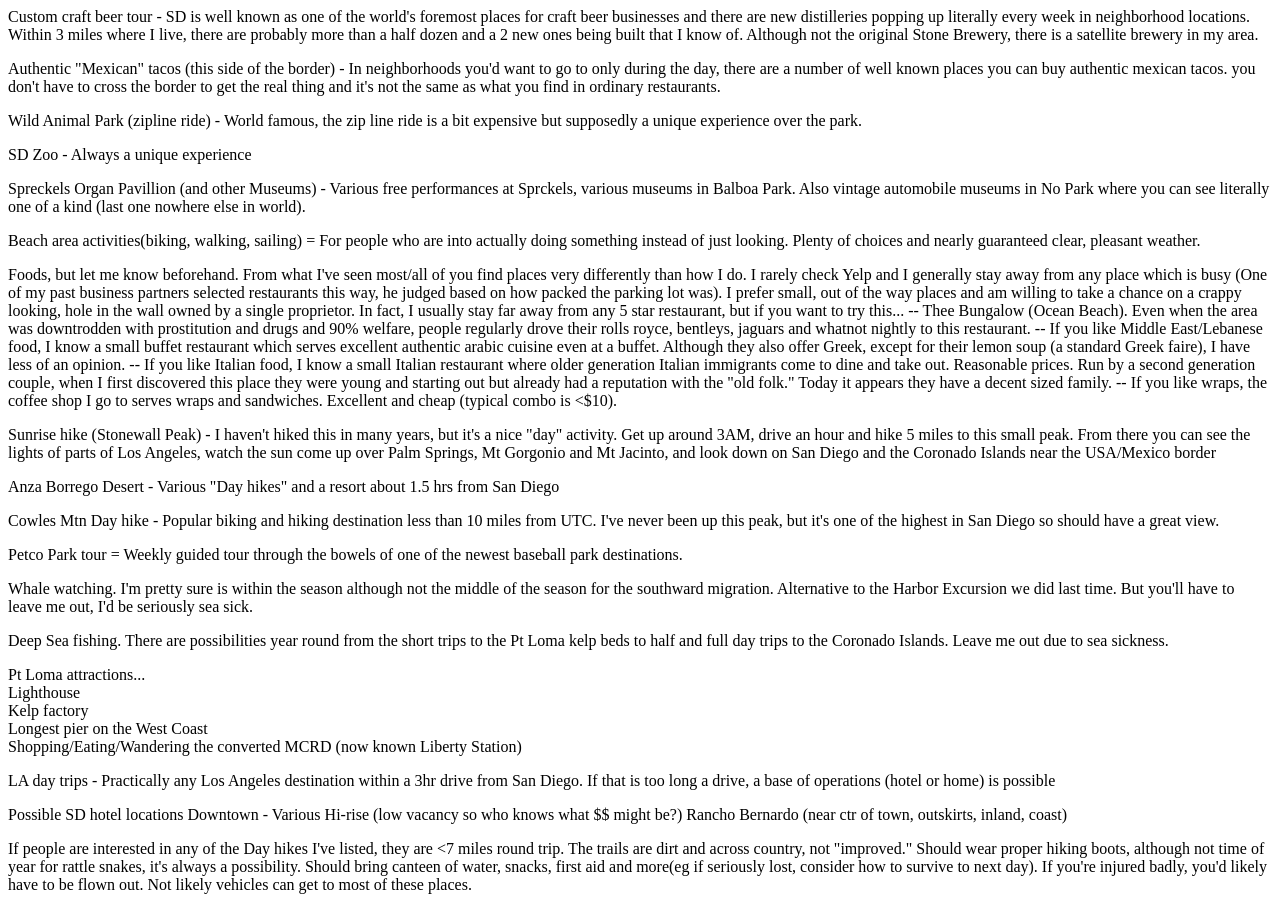
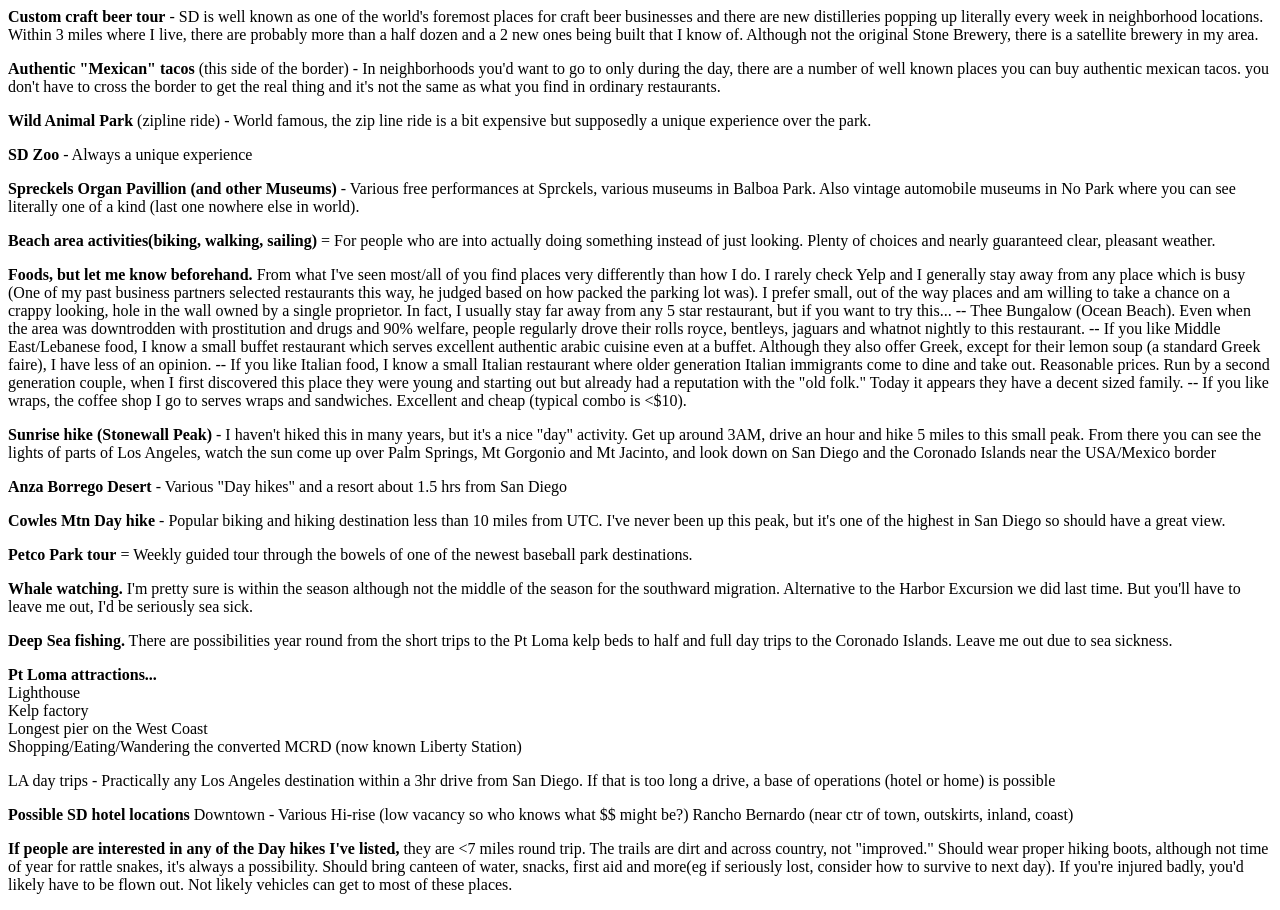
Before and after one commit to putztzu/San_Diego_Public_Attractions, a plain HTML site: page index.html in a window 1280 px wide. Drawn offline with Linux system fonts and the light colour scheme.

Commit message:
Bold headline of attraction

```diff
--- a/index.html
+++ b/index.html
@@ -2,37 +2,37 @@
 <head>
 </head>
 <body>
-Custom craft beer tour - SD is well known as one of the world's foremost places for craft beer businesses and there are new distilleries popping up literally every week in neighborhood locations. Within 3 miles where I live, there are probably more than a half dozen and a 2 new ones being built that I know of. Although not the original Stone Brewery, there is a satellite brewery in my area.
+<b>Custom craft beer tour</b> - SD is well known as one of the world's foremost places for craft beer businesses and there are new distilleries popping up literally every week in neighborhood locations. Within 3 miles where I live, there are probably more than a half dozen and a 2 new ones being built that I know of. Although not the original Stone Brewery, there is a satellite brewery in my area.
 <p>
-Authentic "Mexican" tacos (this side of the border) - In neighborhoods you'd want to go to only during the day, there are a number of well known places you can buy authentic mexican tacos. you don't have to cross the border to get the real thing and it's not the same as what you find in ordinary restaurants.
+<b>Authentic "Mexican" tacos</b> (this side of the border) - In neighborhoods you'd want to go to only during the day, there are a number of well known places you can buy authentic mexican tacos. you don't have to cross the border to get the real thing and it's not the same as what you find in ordinary restaurants.
 <p>
-Wild Animal Park (zipline ride) - World famous, the zip line ride is a bit expensive but supposedly a unique experience over the park.
+<b>Wild Animal Park</b> (zipline ride) - World famous, the zip line ride is a bit expensive but supposedly a unique experience over the park.
 <p>
-SD Zoo - Always a unique experience
+<b>SD Zoo</b> - Always a unique experience
 <p>
-Spreckels Organ Pavillion (and other Museums) - Various free performances at Sprckels, various museums in Balboa Park. Also vintage automobile museums in No Park where you can see literally one of a kind (last one nowhere else in world).
+<b>Spreckels Organ Pavillion (and other Museums)</b> - Various free performances at Sprckels, various museums in Balboa Park. Also vintage automobile museums in No Park where you can see literally one of a kind (last one nowhere else in world).
 <p>
-Beach area activities(biking, walking, sailing) = For people who are into actually doing something instead of just looking. Plenty of choices and nearly guaranteed clear, pleasant weather.
+<b>Beach area activities(biking, walking, sailing)</b> = For people who are into actually doing something instead of just looking. Plenty of choices and nearly guaranteed clear, pleasant weather.
 <p>
-Foods, but let me know beforehand. From what I've seen most/all of you find places very differently than how I do. I rarely check Yelp and I generally stay away from any place which is busy (One of my past business partners selected restaurants this way, he judged based on how packed the parking lot was). I prefer small, out of the way places and am willing to take a chance on a crappy looking, hole in the wall owned by a single proprietor.  In fact, I usually stay far away from any 5 star restaurant, but if you want to try this...
+<b>Foods, but let me know beforehand.</b> From what I've seen most/all of you find places very differently than how I do. I rarely check Yelp and I generally stay away from any place which is busy (One of my past business partners selected restaurants this way, he judged based on how packed the parking lot was). I prefer small, out of the way places and am willing to take a chance on a crappy looking, hole in the wall owned by a single proprietor.  In fact, I usually stay far away from any 5 star restaurant, but if you want to try this...
 -- Thee Bungalow (Ocean Beach). Even when the area was downtrodden with prostitution and drugs and 90% welfare, people regularly drove their rolls royce, bentleys, jaguars and whatnot nightly to this restaurant.
 -- If you like Middle East/Lebanese food, I know a small buffet restaurant which serves excellent authentic arabic cuisine even at a buffet. Although they also offer Greek, except for their lemon soup (a standard Greek faire), I have less of an opinion.
 -- If you like Italian food, I know a small Italian restaurant where older generation Italian immigrants come to dine and take out. Reasonable prices. Run by a second generation couple, when I first discovered this place they were young and starting out but already had a reputation with the "old folk." Today it appears they have a decent sized family.
 -- If you like wraps, the coffee shop I go to serves wraps and sandwiches. Excellent and cheap (typical combo is <$10).
 <p>
-Sunrise hike (Stonewall Peak) - I haven't hiked this in many years, but it's a nice "day" activity. Get up around 3AM, drive an hour and hike 5 miles to this small peak. From there you can see the lights of parts of Los Angeles, watch the sun come up over Palm Springs, Mt Gorgonio and Mt Jacinto, and look down on San Diego and the Coronado Islands near the USA/Mexico border
+<b>Sunrise hike (Stonewall Peak)</b> - I haven't hiked this in many years, but it's a nice "day" activity. Get up around 3AM, drive an hour and hike 5 miles to this small peak. From there you can see the lights of parts of Los Angeles, watch the sun come up over Palm Springs, Mt Gorgonio and Mt Jacinto, and look down on San Diego and the Coronado Islands near the USA/Mexico border
 <p>
-Anza Borrego Desert - Various "Day hikes" and a resort about 1.5 hrs from San Diego
+<b>Anza Borrego Desert</b> - Various "Day hikes" and a resort about 1.5 hrs from San Diego
 <p>
-Cowles Mtn Day hike - Popular biking and hiking destination less than 10 miles from UTC. I've never been up this peak, but it's one of the highest in San Diego so should have a great view.
+<b>Cowles Mtn Day hike</b> - Popular biking and hiking destination less than 10 miles from UTC. I've never been up this peak, but it's one of the highest in San Diego so should have a great view.
 <p>
-Petco Park tour = Weekly guided tour through the bowels of one of the newest baseball park destinations.
+<b>Petco Park tour</b> = Weekly guided tour through the bowels of one of the newest baseball park destinations.
 <p>
-Whale watching. I'm pretty sure is within the season although not the middle of the season for the southward migration. Alternative to the Harbor Excursion we did last time. But you'll have to leave me out, I'd be seriously sea sick.
+<b>Whale watching.</b> I'm pretty sure is within the season although not the middle of the season for the southward migration. Alternative to the Harbor Excursion we did last time. But you'll have to leave me out, I'd be seriously sea sick.
 <p>
-Deep Sea fishing. There are possibilities year round from the short trips to the Pt Loma kelp beds to half and full day trips to the Coronado Islands. Leave me out due to sea sickness.
+<b>Deep Sea fishing.</b> There are possibilities year round from the short trips to the Pt Loma kelp beds to half and full day trips to the Coronado Islands. Leave me out due to sea sickness.
 <p>
-Pt Loma attractions...<br />
+<b>Pt Loma attractions...</b><br />
 Lighthouse<br />
 Kelp factory<br />
 Longest pier on the West Coast<br />
@@ -40,11 +40,11 @@
 <p>
 LA day trips - Practically any Los Angeles destination within a 3hr drive from San Diego. If that is too long a drive, a base of operations (hotel or home) is possible
 <p>
-Possible SD hotel locations
+<b>Possible SD hotel locations</b>
 Downtown - Various Hi-rise (low vacancy so who knows what $$ might be?)
 Rancho Bernardo
 (near ctr of town, outskirts, inland, coast)
 <p>
-If people are interested in any of the Day hikes I've listed, they are <7 miles round trip. The trails are dirt and across country, not "improved." Should wear proper hiking boots, although not time of year for rattle snakes, it's always a possibility. Should bring canteen of water, snacks, first aid and more(eg if seriously lost, consider how to survive to next day). If you're injured badly, you'd likely have to be flown out. Not likely vehicles can get to most of these places.
+<b>If people are interested in any of the Day hikes I've listed,</b> they are <7 miles round trip. The trails are dirt and across country, not "improved." Should wear proper hiking boots, although not time of year for rattle snakes, it's always a possibility. Should bring canteen of water, snacks, first aid and more(eg if seriously lost, consider how to survive to next day). If you're injured badly, you'd likely have to be flown out. Not likely vehicles can get to most of these places.
 </body>
 </html>
```
